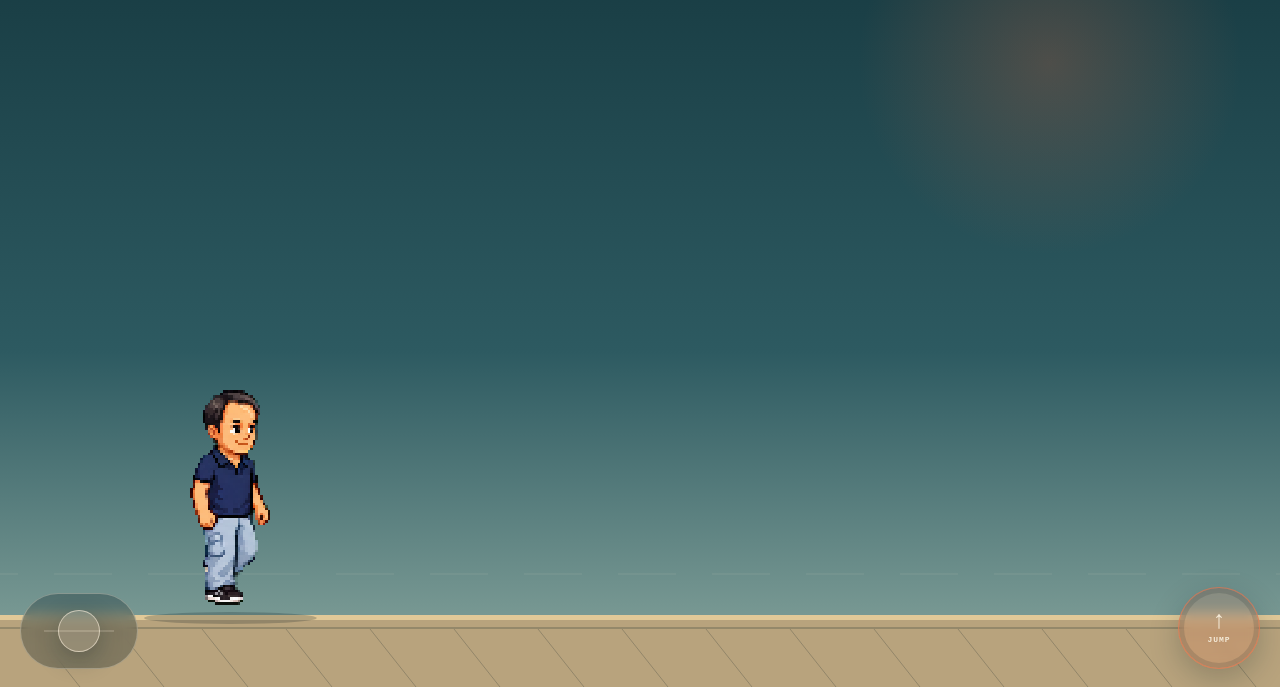
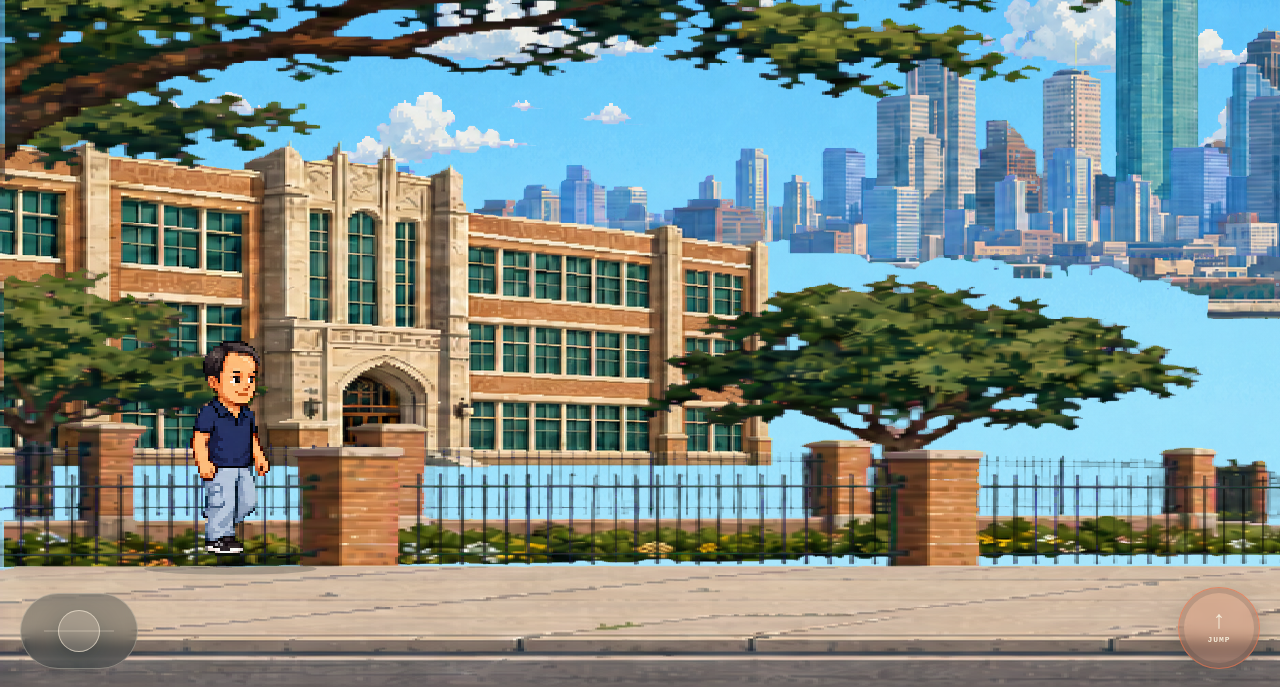
Before and after one commit to dmarkel/dmarkel-website, a website: page index.html in a window 1280 px wide. Shown: the part 113-800 px from the top of the page. Drawn offline with Linux system fonts and the light colour scheme; animation ran at ten frames a second.

Commit message:
feat: add Houston parallax walkthrough

```diff
--- a/index.html
+++ b/index.html
@@ -4,16 +4,16 @@
     <meta charset="utf-8">
     <meta name="viewport" content="width=device-width, initial-scale=1, viewport-fit=cover">
     <meta name="theme-color" content="#091d22">
-    <title>David — Avatar Movement Study</title>
-    <link rel="stylesheet" href="styles.css">
+    <title>David — Houston, Chapter 01</title>
+    <link rel="stylesheet" href="styles.css?v=houston-1">
   </head>
   <body>
-    <main class="stage" aria-label="Playable pixel avatar movement study">
-      <canvas id="game" aria-label="A pixel character you can walk and jump"></canvas>
+    <main class="stage" aria-label="Playable pixel journey through Houston">
+      <canvas id="game" aria-label="A pixel character walking from Lamar High School through Houston to IAH"></canvas>
 
       <header class="masthead">
-        <p class="eyebrow">Movement study · 01</p>
-        <h1>Walk a little.</h1>
+        <p class="eyebrow">Houston · Chapter 01</p>
+        <h1>Walk it back.</h1>
       </header>
 
       <aside id="instructions" class="instructions" aria-label="Controls">
@@ -34,6 +34,6 @@
         </button>
       </div>
     </main>
-    <script type="module" src="src/game.js"></script>
+    <script type="module" src="src/game.js?v=houston-1"></script>
   </body>
 </html>
--- a/src/config.js
+++ b/src/config.js
@@ -19,4 +19,14 @@ export const SPRITES = Object.freeze({
   idleFrame: 2
 });
 
+export const PARALLAX_LAYERS = Object.freeze([
+  { name: "sky", path: "assets/backgrounds/houston/layer-01-sky.png", factor: 0.02 },
+  { name: "clouds", path: "assets/backgrounds/houston/layer-02-clouds.png", factor: 0.10 },
+  { name: "far", path: "assets/backgrounds/houston/layer-03-far-landmarks.png", factor: 0.24 },
+  { name: "architecture", path: "assets/backgrounds/houston/layer-04-primary-architecture.png", factor: 0.48 },
+  { name: "environment", path: "assets/backgrounds/houston/layer-05-near-environment.png", factor: 0.70 },
+  { name: "accents", path: "assets/backgrounds/houston/layer-06-foreground-accents.png", factor: 0.86 },
+  { name: "ground", path: "assets/backgrounds/houston/layer-07-ground.png", factor: 1.00 },
+]);
+
 export const FIXED_STEP = 1 / 60;
--- a/src/game.js
+++ b/src/game.js
@@ -1,5 +1,6 @@
-import { FIXED_STEP, SPRITES } from "./config.js";
+import { FIXED_STEP, PARALLAX_LAYERS, SPRITES } from "./config.js";
 import { createInput } from "./input.js";
+import { createCamera, layerGeometry, stepCamera, worldWidthFor } from "./parallax.js";
 import { createPlayer, selectAnimation, stepPlayer } from "./player.js";
 import { applyViewport, readViewport } from "./viewport.js";
 
@@ -17,13 +18,17 @@ const input = createInput({
 
 const imagePaths = {
   walk: "assets/avatar/avatar-walk-right.png",
-  jump: "assets/avatar/avatar-jump-right.png"
+  jump: "assets/avatar/avatar-jump-right.png",
+  ...Object.fromEntries(PARALLAX_LAYERS.map(({ name, path }) => [name, path])),
 };
 
-let world = { width: 0, height: 0, floorY: 0 };
+let viewport = { width: 0, height: 0 };
+let world = { width: 0, floorY: 0 };
 let scale = 2;
 let player = null;
 let previousPlayer = null;
+let camera = createCamera();
+let previousCamera = createCamera();
 let lastTime = 0;
 let accumulator = 0;
 let pendingJump = false;
@@ -39,12 +44,11 @@ function loadImage(source) {
 }
 
 function resize() {
-  const oldWidth = world.width;
   const oldFloor = world.floorY;
   const dpr = Math.min(window.devicePixelRatio || 1, 2);
-  const viewport = readViewport(window);
-  const { width, height } = viewport;
-  applyViewport(stage, viewport);
+  const nextViewport = readViewport(window);
+  const { width, height } = nextViewport;
+  applyViewport(stage, nextViewport);
   canvas.width = Math.round(width * dpr);
   canvas.height = Math.round(height * dpr);
   canvas.style.width = `${width}px`;
@@ -52,11 +56,8 @@ function resize() {
   context.setTransform(dpr, 0, 0, dpr, 0, 0);
   context.imageSmoothingEnabled = false;
 
-  world = {
-    width,
-    height,
-    floorY: height - Math.max(64, height * 0.09)
-  };
+  viewport = nextViewport;
+  world = { width: worldWidthFor(width), floorY: height * (700 / 825) };
   scale = Math.max(1.5, Math.min(2.5, Math.min(width / 430, height / 310)));
 
   if (!player) {
@@ -70,11 +71,10 @@ function resize() {
       grounded: true
     });
   } else {
-    const centerRatio = oldWidth > 0 ? (player.x + player.width / 2) / oldWidth : 0.18;
     const wasGrounded = player.grounded || Math.abs((player.y + player.height) - oldFloor) < 2;
     player.width = SPRITES.cellWidth * scale;
     player.height = SPRITES.cellHeight * scale;
-    player.x = Math.max(0, Math.min(width - player.width, centerRatio * width - player.width / 2));
+    player.x = Math.max(0, Math.min(world.width - player.width, player.x));
     if (wasGrounded) {
       player.y = world.floorY - player.height;
       player.vy = 0;
@@ -84,49 +84,25 @@ function resize() {
     }
   }
   previousPlayer = { ...player };
+  camera = stepCamera(camera, player.x + player.width / 2, width, world.width, 1);
+  previousCamera = { ...camera };
 }
 
-function drawStage() {
-  const { width, height, floorY } = world;
-  const sky = context.createLinearGradient(0, 0, 0, height);
-  sky.addColorStop(0, "#14363d");
-  sky.addColorStop(0.58, "#2d5a61");
-  sky.addColorStop(1, "#8ca9a0");
-  context.fillStyle = sky;
-  context.fillRect(0, 0, width, height);
-
-  context.fillStyle = "rgba(244, 234, 215, 0.055)";
-  for (let x = -40; x < width + 80; x += 94) {
-    context.fillRect(x, floorY - 42, 58, 2);
+function drawParallax(images, cameraX) {
+  context.fillStyle = "#8ed6f0";
+  context.fillRect(0, 0, viewport.width, viewport.height);
+  for (const layer of PARALLAX_LAYERS) {
+    const geometry = layerGeometry(cameraX, viewport.width, world.width, layer.factor);
+    context.drawImage(images[layer.name], geometry.x, 0, geometry.width, viewport.height);
   }
-
-  const glow = context.createRadialGradient(width * 0.82, height * 0.22, 0, width * 0.82, height * 0.22, Math.min(width, height) * 0.24);
-  glow.addColorStop(0, "rgba(231, 111, 71, 0.24)");
-  glow.addColorStop(1, "rgba(231, 111, 71, 0)");
-  context.fillStyle = glow;
-  context.fillRect(0, 0, width, height);
-
-  context.fillStyle = "#b8a37d";
-  context.fillRect(0, floorY, width, height - floorY);
-  context.fillStyle = "#e1c998";
-  context.fillRect(0, floorY, width, 5);
-  context.fillStyle = "rgba(9, 29, 34, 0.2)";
-  context.fillRect(0, floorY + 12, width, 2);
-
-  context.strokeStyle = "rgba(9, 29, 34, 0.22)";
-  context.lineWidth = 1;
-  context.beginPath();
-  for (let x = -50; x < width + 80; x += 84) {
-    context.moveTo(x, floorY + 14);
-    context.lineTo(x + 46, height);
-  }
-  context.stroke();
 }
 
 function drawPlayer(images, alpha) {
   const animation = selectAnimation(player);
   const image = images[animation.sheet];
-  const drawX = previousPlayer.x + (player.x - previousPlayer.x) * alpha;
+  const cameraX = previousCamera.x + (camera.x - previousCamera.x) * alpha;
+  const worldX = previousPlayer.x + (player.x - previousPlayer.x) * alpha;
+  const drawX = worldX - cameraX;
   const drawY = previousPlayer.y + (player.y - previousPlayer.y) * alpha;
   const sourceX = animation.frame * SPRITES.cellWidth;
   const shadowWidth = player.width * (player.grounded ? 0.54 : 0.34);
@@ -170,16 +146,26 @@ function start(images) {
 
     while (accumulator >= FIXED_STEP) {
       previousPlayer = { ...player };
+      previousCamera = { ...camera };
       player = stepPlayer(player, {
         move: frameInput.move,
         jumpPressed: pendingJump
       }, FIXED_STEP, world);
+      camera = stepCamera(
+        camera,
+        player.x + player.width / 2,
+        viewport.width,
+        world.width,
+        FIXED_STEP,
+      );
       pendingJump = false;
       accumulator -= FIXED_STEP;
     }
 
-    drawStage();
-    drawPlayer(images, accumulator / FIXED_STEP);
+    const alpha = accumulator / FIXED_STEP;
+    const cameraX = previousCamera.x + (camera.x - previousCamera.x) * alpha;
+    drawParallax(images, cameraX);
+    drawPlayer(images, alpha);
     requestAnimationFrame(frame);
   }
 
--- a/styles.css
+++ b/styles.css
@@ -118,8 +118,7 @@ kbd {
 }
 
 .status[hidden] {
-  display: block;
-  opacity: 0;
+  display: none;
 }
 
 .status.is-error {
```
